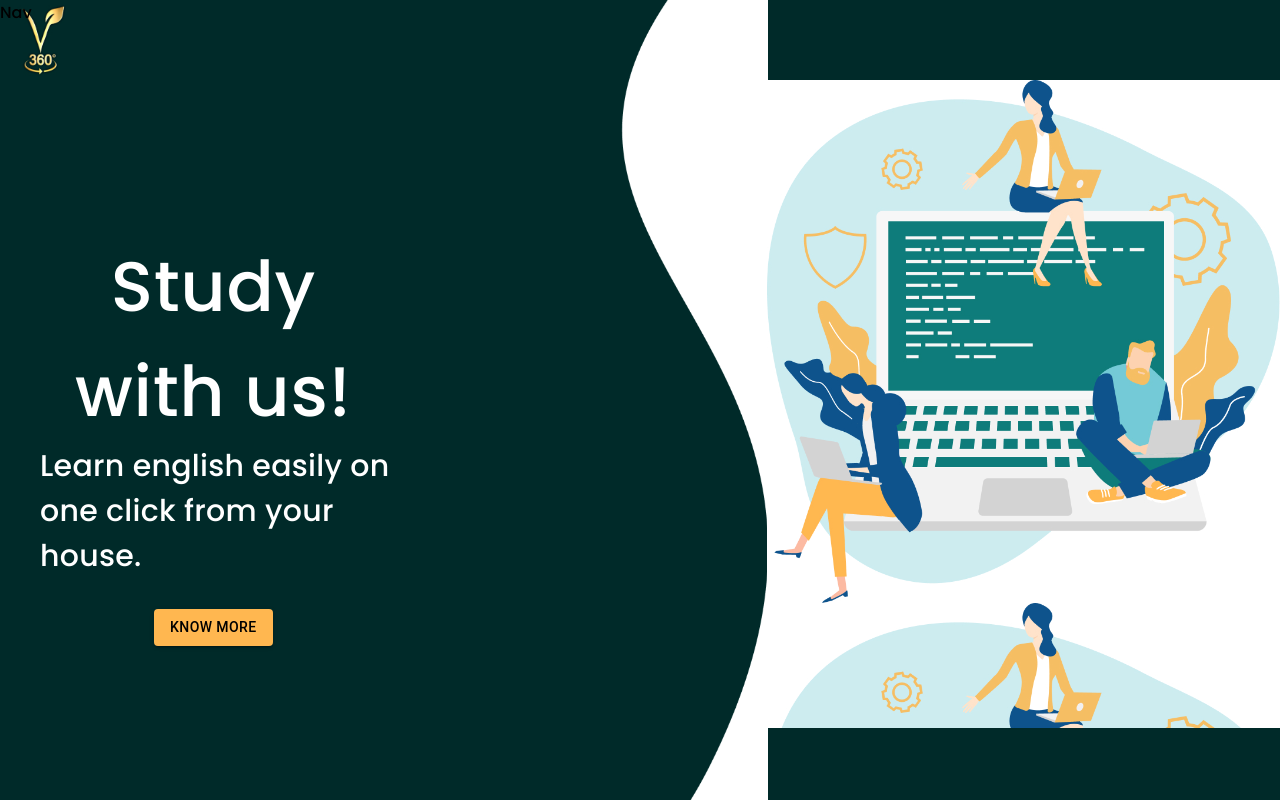
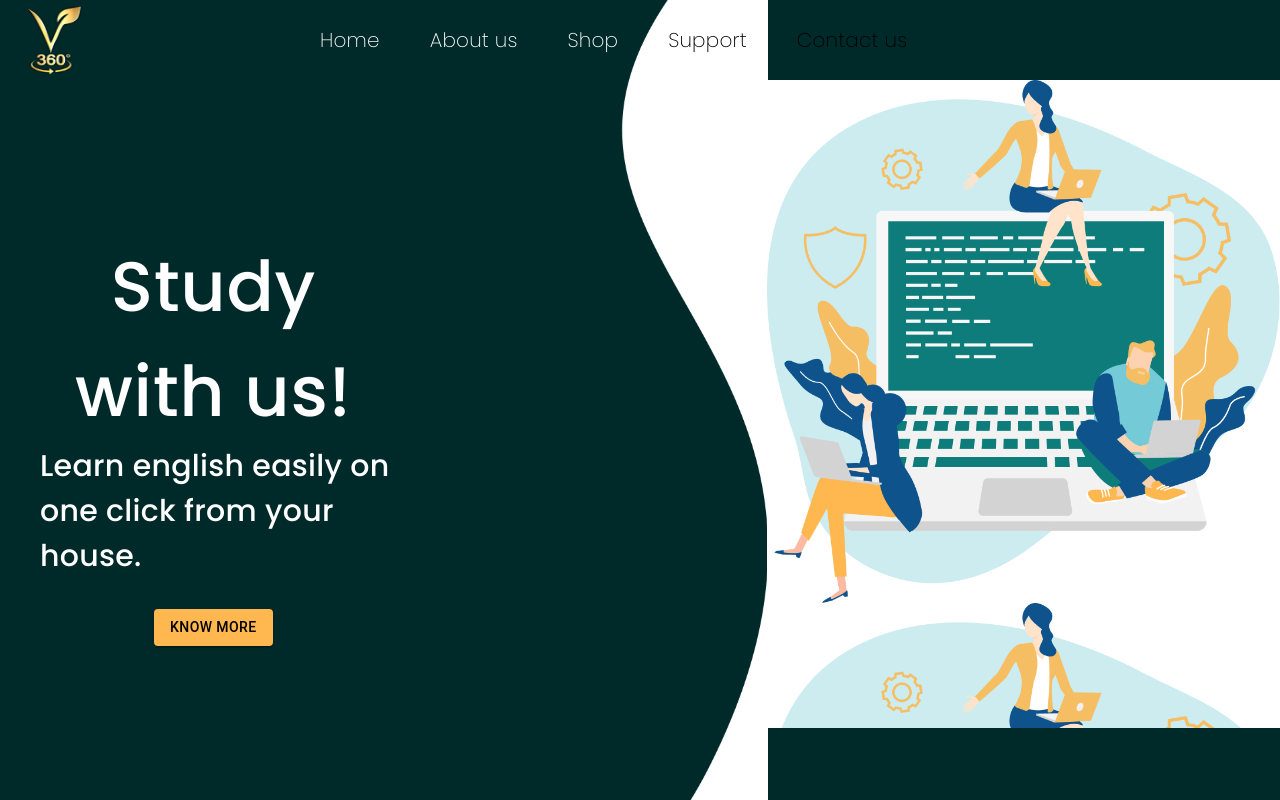
Before and after one commit to prashantbharati/speak1, a React (Create React App) app: page / in a window 1280 px wide. Built offline with nearby package versions, Linux system fonts and the light colour scheme.

Commit message:
nav done

```diff
--- a/src/Nav.js
+++ b/src/Nav.js
@@ -1,4 +1,4 @@
-import { Grid } from "@material-ui/core";
+import { Grid, Typography } from "@material-ui/core";
 import React from "react";
 import logo from "./images/Logo.jpg";
 const Nav = () => {
@@ -9,12 +9,79 @@ const Nav = () => {
           <div
             style={{
               backgroundImage: `url(${logo})`,
-              backgroundSize: "contain",
+              backgroundSize: "100% 100%",
               backgroundRepeat: "no-repeat",
               height: "10vh",
             }}
+          ></div>
+        </Grid>
+
+        <Grid item sm={2}></Grid>
+
+        <Grid item={7}>
+          <div
+            style={{
+              display: "flex",
+              justifyContent: "center",
+              alignItems: "center",
+              height: "10vh",
+            }}
           >
-            Nav
+            <Typography
+              style={{
+                fontFamily: "Poppins",
+                fontSize: "20px",
+
+                color: "white",
+                fontWeight: "100",
+              }}
+            >
+              Home
+            </Typography>
+            <Typography
+              style={{
+                fontFamily: "Poppins",
+                fontSize: "20px",
+                marginLeft: "50px",
+                color: "white",
+                fontWeight: "300",
+              }}
+            >
+              About us
+            </Typography>
+            <Typography
+              style={{
+                fontFamily: "Poppins",
+                fontSize: "20px",
+                marginLeft: "50px",
+                color: "white",
+                fontWeight: "300",
+              }}
+            >
+              Shop
+            </Typography>{" "}
+            <Typography
+              style={{
+                fontFamily: "Poppins",
+                fontSize: "20px",
+                marginLeft: "50px",
+                color: "black",
+                fontWeight: "300",
+              }}
+            >
+              Support
+            </Typography>{" "}
+            <Typography
+              style={{
+                fontFamily: "Poppins",
+                fontSize: "20px",
+                marginLeft: "50px",
+                color: "black",
+                fontWeight: "300",
+              }}
+            >
+              Contact us
+            </Typography>
           </div>
         </Grid>
       </Grid>
--- a/src/index.css
+++ b/src/index.css
@@ -1,4 +1,5 @@
 @import url("https://fonts.googleapis.com/css2?family=Poppins:wght@500&display=swap");
+@import url("https://fonts.googleapis.com/css2?family=Poppins:wght@200&display=swap");
 
 body {
   margin: 0;
```
